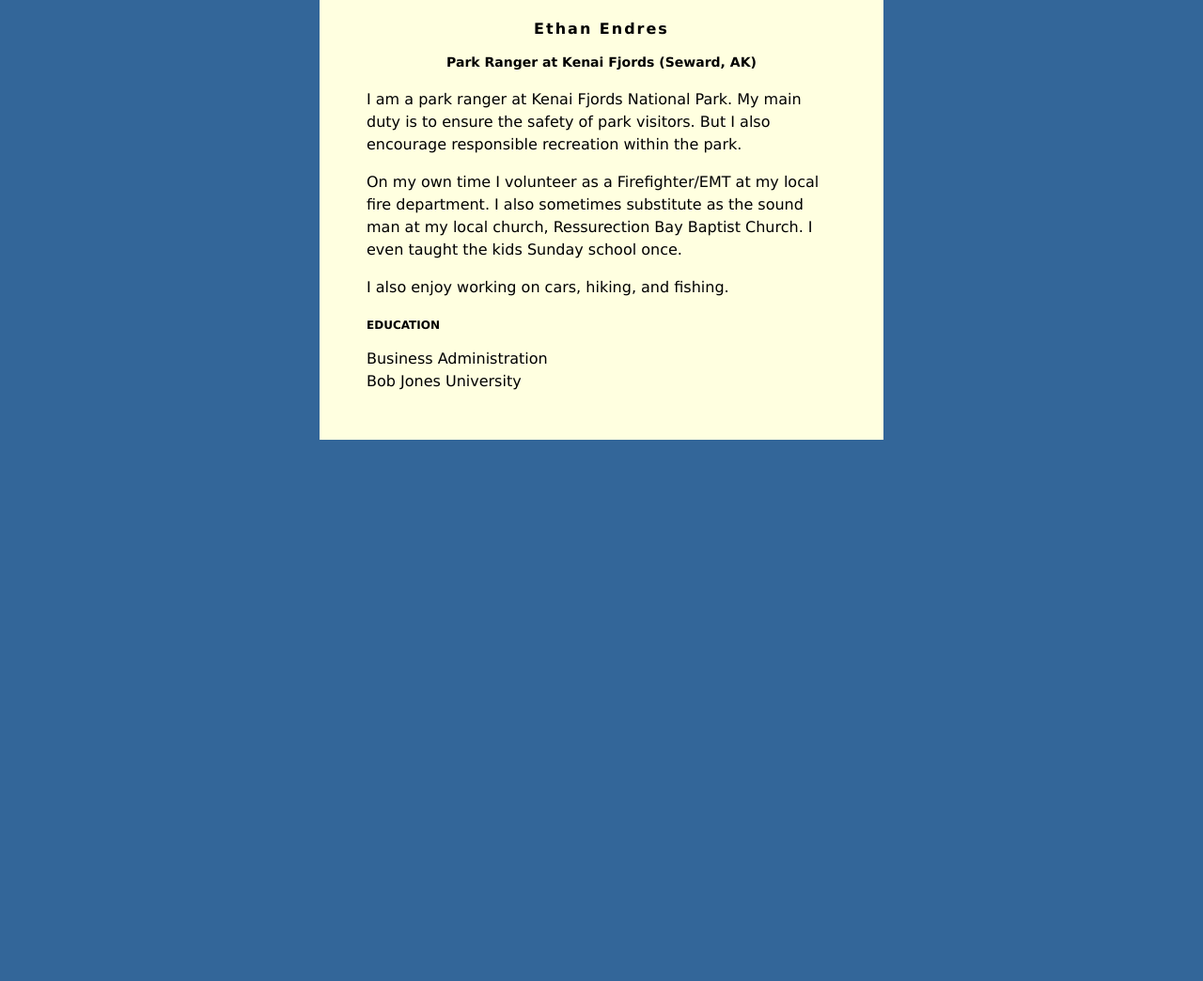
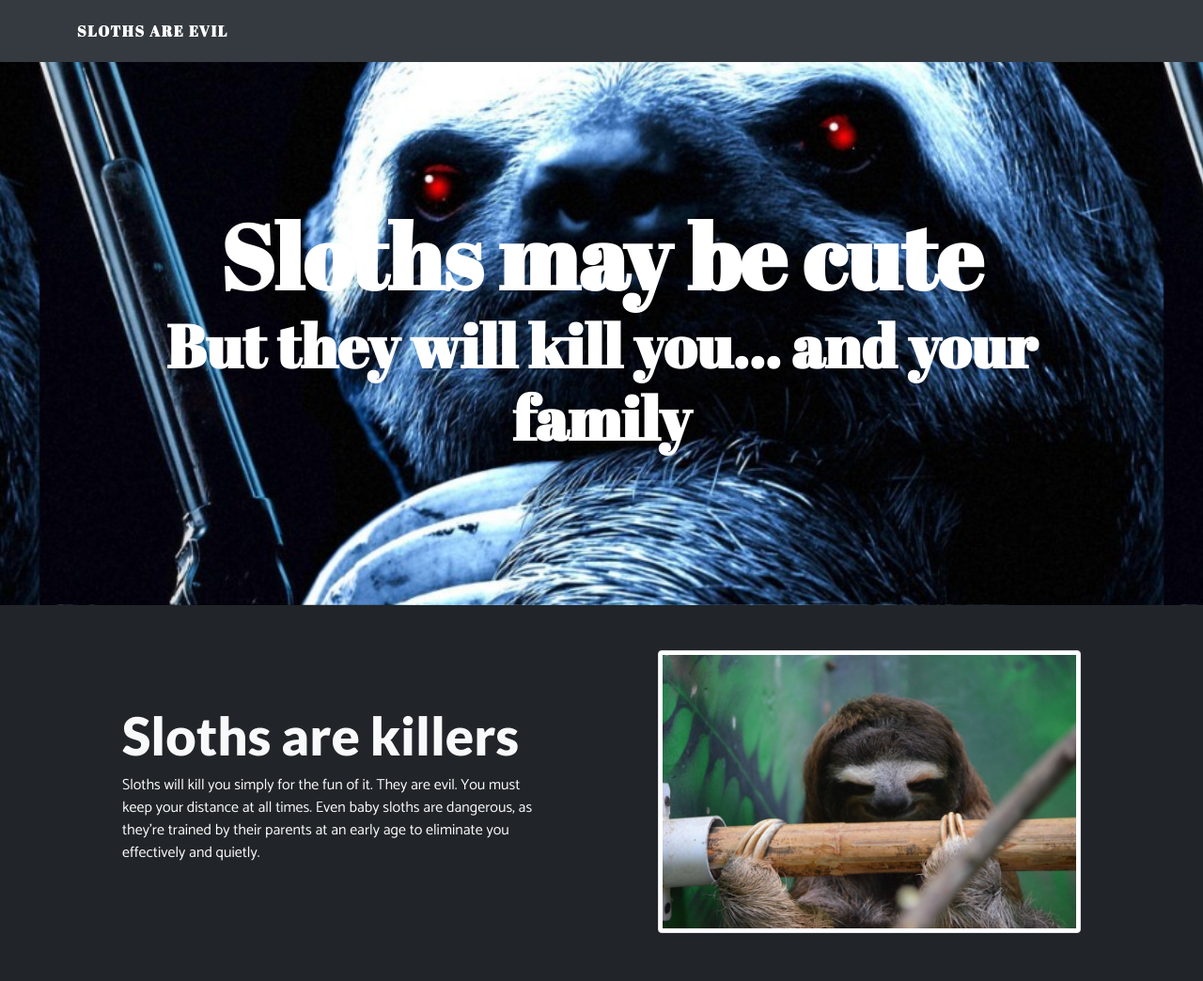
Before and after one commit to KillerSloth21/KillerSloth21.github.io, a plain HTML site: page index.html in a window 1280 px wide. Shown: the top 1044 px of the page at 94% size. Before the commit the page ends 800 px from the top, so only its background shows below. Drawn offline with Linux system fonts and the light colour scheme.

Commit message:
Add files via upload

```diff
--- a/index.html
+++ b/index.html
@@ -1,50 +1,87 @@
-<html>
+<!DOCTYPE html>
+<html lang="en-us">
+
 <head>
-<style>
-body {
-    background:#336699;
-    font-family: Verdana;
-}
-#content {
-    background: lightyellow;
-    min-width: 200px;
-    max-width: 500px;
-    padding: 50px;
-    margin: auto;
-    margin-top: -50px;
-    line-height: 150%;
-}
-h1 {
-    letter-spacing: 2px;
-    font-size: 16px;
-    text-align: center;
-}
-h2 {
-    font-size: 14px;
-    text-align: center;
-}
-h3 {
-    font-size: 12px;
-}
-</style>
+    <meta charset="utf-8">
+    <meta name="viewport" content="width=device-width, initial-scale=1.0, shrink-to-fit=no">
+    <title>Home - Brand</title>
+    <meta name="description" content="You may think sloths are cute and cuddly, but they're not! They want to kill you! And then probably eat you too!">
+    <link rel="stylesheet" href="assets/bootstrap/css/bootstrap.min.css">
+    <link rel="stylesheet" href="https://fonts.googleapis.com/css?family=Catamaran:100,200,300,400,500,600,700,800,900&amp;display=swap">
+    <link rel="stylesheet" href="https://fonts.googleapis.com/css?family=Lato:100,100i,300,300i,400,400i,700,700i,900,900i&amp;display=swap">
+    <link rel="stylesheet" href="https://fonts.googleapis.com/css?family=Abril+Fatface&amp;display=swap">
 </head>
-<body>
-    <div id="content">
-        <h1>Ethan Endres</h1>
-        <h2>Park Ranger at Kenai Fjords (Seward, AK)</h2>
 
-         <p>I am a park ranger at Kenai Fjords National Park. My main duty is to ensure the safety of park visitors. But I also encourage responsible recreation within the park.</p>
-         <p>
-            On my own time I volunteer as a Firefighter/EMT at my local fire department. I also sometimes substitute as the sound man at my local church, Ressurection Bay Baptist Church. I even taught the kids Sunday school once.
-         </p>
-         <p>
-            I also enjoy working on cars, hiking, and fishing.
-         </p>
+<body style="background: var(--bs-gray-900);">
+    <nav class="navbar navbar-dark navbar-expand-lg fixed-top bg-dark navbar-custom" style="color: var(--bs-white);">
+        <div class="container"><a class="navbar-brand" href="#" style="font-family: 'Abril Fatface', serif;">Sloths are Evil</a>
+            <div class="collapse navbar-collapse" id="navbarResponsive">
+                <ul class="navbar-nav ms-auto">
+                    <li class="nav-item"></li>
+                    <li class="nav-item"></li>
+                </ul>
+            </div>
+        </div>
+    </nav>
+    <header class="text-center text-white masthead" style="--bs-primary-rgb: 102,0,0;--bs-secondary-rgb: 0,0,0;background: url(&quot;assets/img/Evil%20Sloth%205.jpg&quot;) center / contain repeat;font-family: 'Abril Fatface', serif;">
+        <div class="masthead-content" style="color: var(--bs-body-bg);">
+            <div class="container">
+                <h1 class="masthead-heading mb-0" style="font-family: 'Abril Fatface', serif;color: var(--bs-white);">Sloths may be cute</h1>
+                <h2 class="masthead-subheading mb-0" style="font-family: 'Abril Fatface', serif;color: var(--bs-white);">But they will kill you... and your family</h2>
+            </div>
+        </div>
+    </header>
+    <section>
+        <div class="container">
+            <div class="row align-items-center">
+                <div class="col-lg-6 order-lg-2">
+                    <div class="p-5"><img class="img-thumbnail img-fluid" src="assets/img/Evil%20Sloth%201.jpg"></div>
+                </div>
+                <div class="col-lg-6 order-lg-1">
+                    <div class="p-5" style="color: var(--bs-light);">
+                        <h2 class="display-4" style="font-family: Lato, sans-serif;">Sloths are killers</h2>
+                        <p style="font-family: Catamaran, sans-serif;">Sloths will kill you simply for the fun of it. They are evil. You must keep your distance at all times. Even baby sloths are dangerous, as they're trained by their parents at an early age to eliminate you effectively and quietly.</p>
+                    </div>
+                </div>
+            </div>
+        </div>
+    </section>
+    <section>
+        <div class="container">
+            <div class="row align-items-center">
+                <div class="col-lg-6 order-lg-1">
+                    <div class="p-5"><img class="img-thumbnail img-fluid" src="assets/img/Evil%20Sloth%202.jpg"></div>
+                </div>
+                <div class="col-lg-6 order-lg-2">
+                    <div class="p-5" style="color: var(--bs-light);">
+                        <h2 class="display-4" style="font-family: Catamaran, sans-serif;">Sloths aren't actually slow</h2>
+                        <p style="font-family: Catamaran, sans-serif;">Sloths are actually very fast, they just act like they're slow so that you'll let your guard down. That's when they make their move, and contrary to popular belief, they don't just use their claws for climbing trees and eating bugs. Sloths have learned their claws are very effective for mowing down waves of innocents.</p>
+                    </div>
+                </div>
+            </div>
+        </div>
+    </section>
+    <section>
+        <div class="container">
+            <div class="row align-items-center">
+                <div class="col-lg-6 order-lg-2">
+                    <div class="p-5"><img class="img-thumbnail img-fluid" src="assets/img/Evil%20Sloth%203.jpg"></div>
+                </div>
+                <div class="col-lg-6 order-lg-1">
+                    <div class="p-5" style="color: var(--bs-light);">
+                        <h2 class="display-4" style="font-family: Catamaran, sans-serif;font-weight: bold;">We must unite against Sloths!</h2>
+                        <p style="font-family: Catamaran, sans-serif;">For us to overcome this grave threat against humanity, we must unite as one, and defeat sloths once and for all. For you to help our cause and save humanity, share the truth about sloths with your friends. It's the only way for us to gain the numbers we need to have victory against this tyrannical enemy.</p>
+                    </div>
+                </div>
+            </div>
+        </div>
+    </section>
+    <footer class="py-5 bg-black">
+        <div class="container">
+            <p class="text-center text-white m-0 small">Copyright&nbsp;© Sloths Are Evil/Unite</p>
+        </div>
+    </footer>
+    <script src="assets/bootstrap/js/bootstrap.min.js"></script>
+</body>
 
-        <h3>EDUCATION</h3>
-        Business Administration<br>
-        Bob Jones University
-    </div>
-
-</body>
 </html>
```
Also changed, not shown: assets/bootstrap/css/bootstrap.min.css (added), assets/bootstrap/js/bootstrap.min.js (added), assets/img/01.jpg (added), assets/img/02.jpg (added), assets/img/03.jpg (added), assets/img/Evil Sloth 1.jpg (added), assets/img/Evil Sloth 2.jpg (added), assets/img/Evil Sloth 3.jpg (added), assets/img/Evil Sloth 4.jpg (added), assets/img/Evil Sloth 5.jpg (added).
